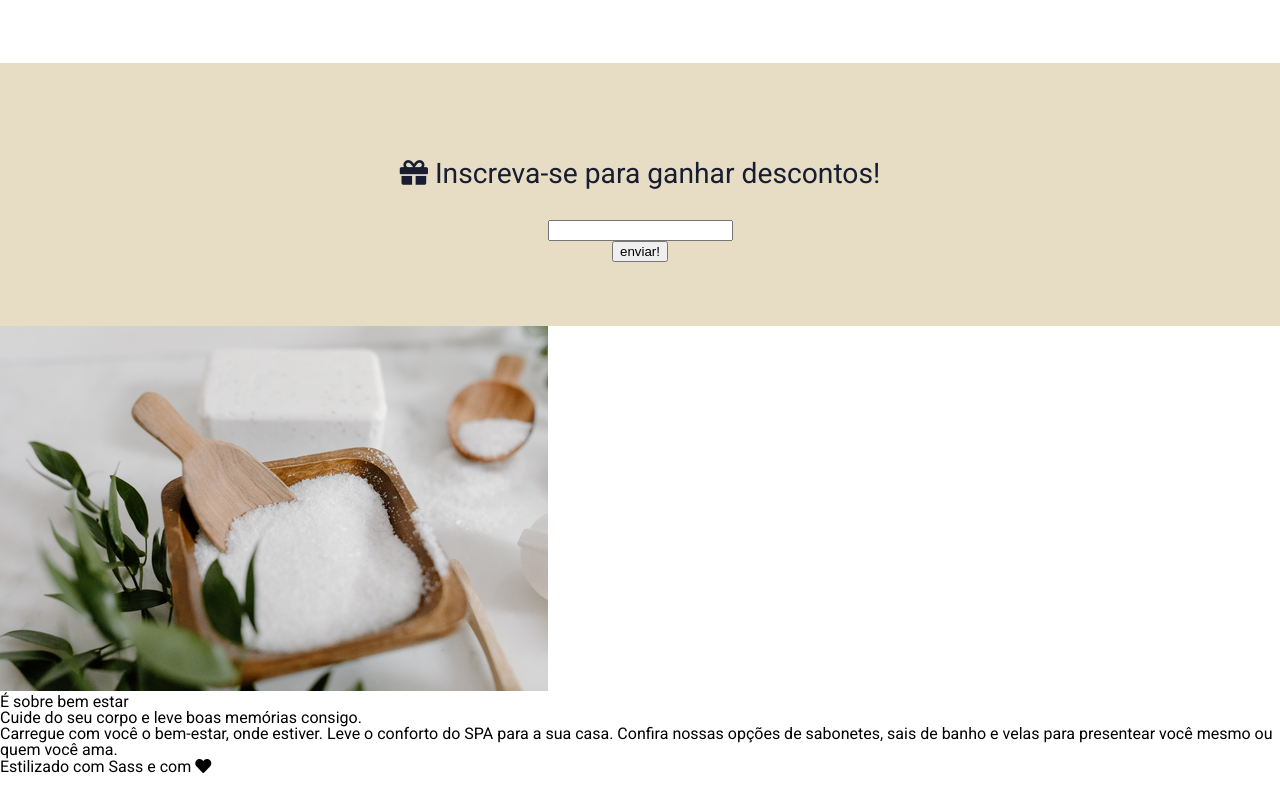
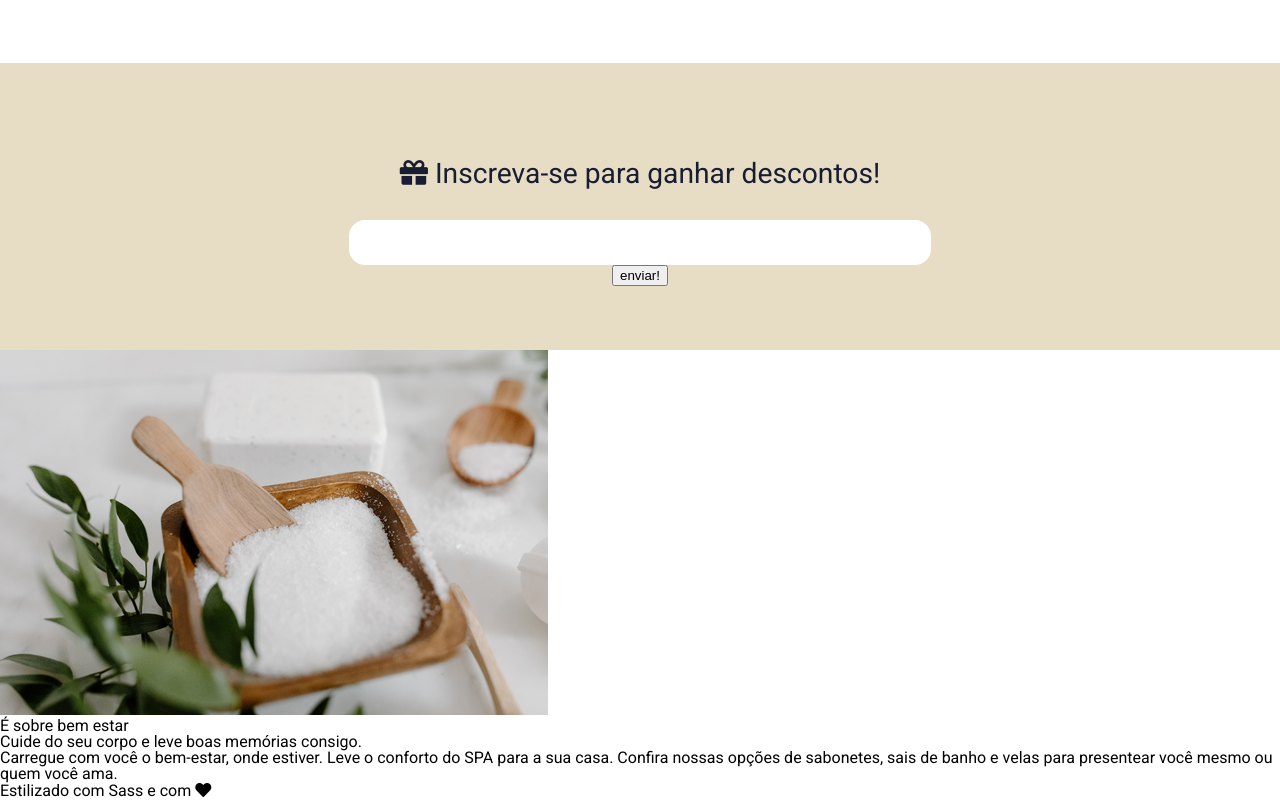
Before and after one commit to avilacamilla/natural-spa-sass, a plain HTML site: page index.html in a window 1280 px wide. Shown: the part 1086-1886 px from the top of the page. Before the commit the page ends 1862 px from the top, so only its background shows below. Drawn offline with nearby package versions, Linux system fonts and the light colour scheme.

Commit message:
style(_tickets): finalizar estilização de input de email na seção de cupons

```diff
--- a/styles/components/_ticket.scss
+++ b/styles/components/_ticket.scss
@@ -11,4 +11,26 @@
             font-size: $tamanho-do-texto / 1.7;
         }
     }
+
+    .input-sign-in {
+        margin: 0 auto;
+        width: 35.9rem;
+        border-radius: 1rem;
+        border: 0.3rem solid white;
+        background: white;
+        input {
+            border-radius: 1.6rem;
+            height: 2.2rem;
+            border: none;
+            width: 35.9rem;
+            outline: none;
+            text-align: center;
+            font-size: $tamanho-do-texto / 2;
+        }
+
+        &:hover, &focus-within {
+            box-shadow: 1px 1px 8px 1px $cor-primaria;
+            outline: none;
+        }
+    }
 }
```
Also changed, not shown: styles/style.css, 1 other file.
